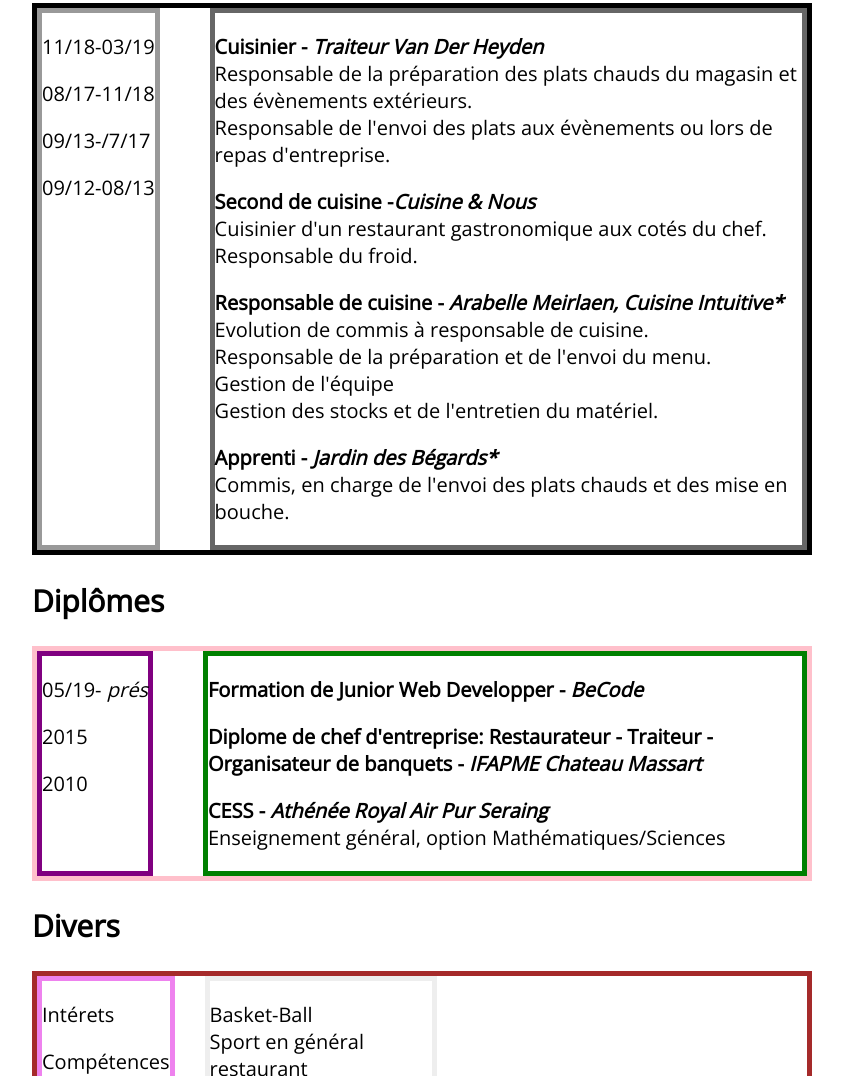
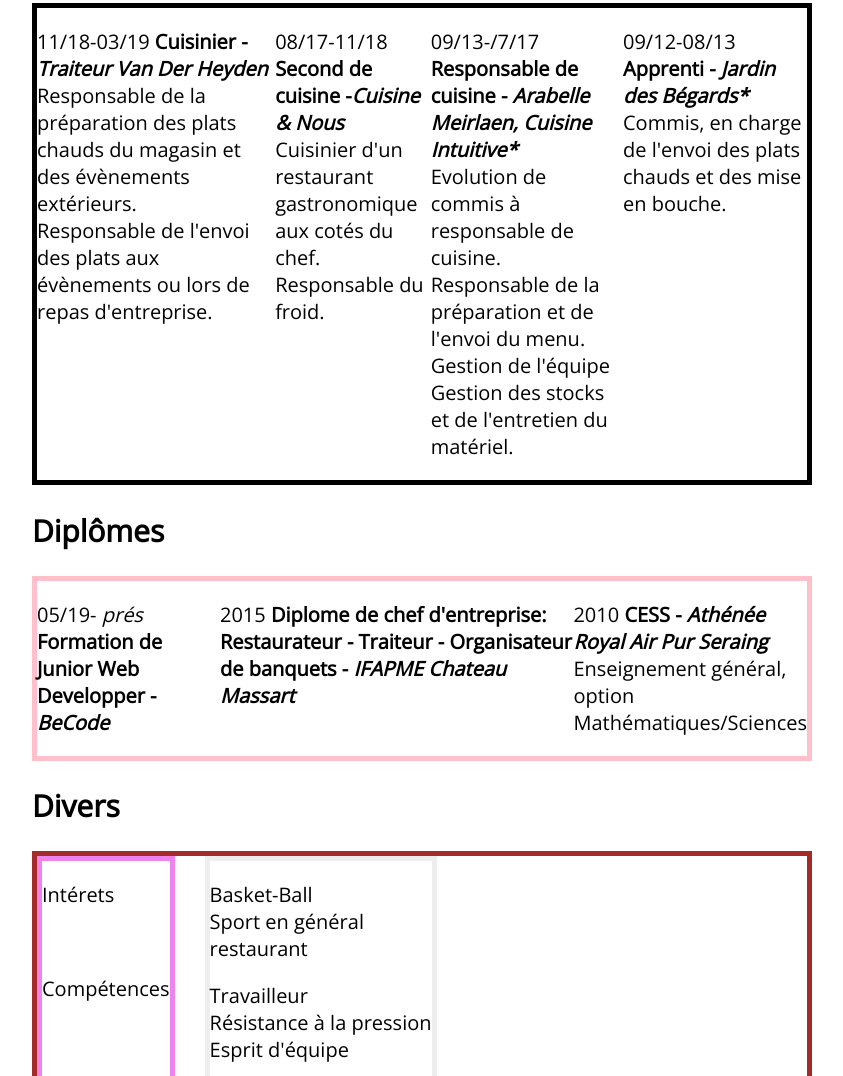
Before and after one commit to SImonJolet/Mon-CV, a plain HTML site: page index.html in a window 1280 px wide. Shown: the part 366-1442 px from the top of the page, without its empty margins (218-1061 px from the left). Drawn offline with nearby package versions, Linux system fonts and the light colour scheme.

Commit message:
correction align1

```diff
--- a/index.html
+++ b/index.html
@@ -26,54 +26,41 @@
     <h2> Expériences professionelles récentes</h2>
     <div class="section1">
 
-      <div class="sec-gauche1">
-
-        <p> 11/18-03/19</p>
-        <p>08/17-11/18</p>
-        <p>09/13-/7/17</p>
-        <p>09/12-08/13</p>
-      </div>
-      <div class="sec-droite1">
-        <p><span class="boite"><b>Cuisinier - <i>Traiteur Van Der Heyden</i></b></span></br>
-          Responsable de la préparation des plats chauds du magasin et des évènements extérieurs.</br>
-          Responsable de l'envoi des plats aux évènements ou lors de repas d'entreprise.
-        </p>
-        <p><span class="boite"><b>Second de cuisine -<i>Cuisine & Nous</i> </b></span></br>
-          Cuisinier d'un restaurant gastronomique aux cotés du chef. </br> Responsable du froid.
-        </p>
-        <p><span class="boite"><b>Responsable de cuisine - <i>Arabelle Meirlaen, Cuisine Intuitive*</i></b></span></br>
-          Evolution de commis à responsable de cuisine.</br>
-          Responsable de la préparation et de l'envoi du menu.</br>
-          Gestion de l'équipe</br>
-          Gestion des stocks et de l'entretien du matériel.
-        </p>
-        <p><span class="boite"><b>Apprenti - <i>Jardin des Bégards*</i></b></span></br>
-          Commis, en charge de l'envoi des plats chauds et des mise en bouche.
+        <p> 11/18-03/19
+          <span><b>Cuisinier - <i>Traiteur Van Der Heyden</i></b></br>
+                    Responsable de la préparation des plats chauds du magasin et des évènements extérieurs.</br>
+                    Responsable de l'envoi des plats aux évènements ou lors de repas d'entreprise.</span></p>
+        <p>08/17-11/18
+          <span><b>Second de cuisine -<i>Cuisine & Nous</i> </b></br>
+          Cuisinier d'un restaurant gastronomique aux cotés du chef. </br> Responsable du froid.</span>
         </p>
 
+        <p>09/13-/7/17
+              <span><b>Responsable de cuisine - <i>Arabelle Meirlaen, Cuisine Intuitive*</i></b></br>
+                  Evolution de commis à responsable de cuisine.</br>
+                  Responsable de la préparation et de l'envoi du menu.</br>
+                  Gestion de l'équipe</br>
+                  Gestion des stocks et de l'entretien du matériel.</span></p>
+
+        <p>09/12-08/13  <span><b>Apprenti - <i>Jardin des Bégards*</i></b></br>
+            Commis, en charge de l'envoi des plats chauds et des mise en bouche.</span></p>
       </div>
-    </div>
+
     <h2> Diplômes </h2>
     <div class="section2">
-      <div class="sec-gauche2">
-        <p>05/19- <i>prés</i></p>
-        <p>2015</p>
-        <p>2010</p>
+        <p>05/19- <i>prés</i>      <span><b>Formation de Junior Web Developper - <i>BeCode</i></b></span>
+</p>
+        <p>2015      <span><b>Diplome de chef d'entreprise: Restaurateur - Traiteur - Organisateur de banquets - <i>IFAPME Chateau Massart</i></b></span>
+</p>
+        <p>2010  <span><b>CESS - <i>Athénée Royal Air Pur Seraing</i></b></br>
+              Enseignement général, option Mathématiques/Sciences</span>
+</p>
 
       </div>
-    <div class="sec-droite2">
-      <p><span class="boite"><b>Formation de Junior Web Developper - <i>BeCode</i></b></span></p>
-      <p><span class="boite"><b>Diplome de chef d'entreprise: Restaurateur - Traiteur - Organisateur de banquets - <i>IFAPME Chateau Massart</i></b></span></p>
-      <p><span class="boite"><b>CESS - <i>Athénée Royal Air Pur Seraing</i></b></span></br>
-      Enseignement général, option Mathématiques/Sciences</p>
-
-    </div>
-
-    </div>
     <h2> Divers</h2>
     <div class="section3">
       <div class="sec-gauche3">
-        <p> Intérets</p>
+        <p> Intérets</p></br>
         <p>Compétences</p>
 
       </div>
@@ -90,4 +77,5 @@
       </div>
     </div>
   </div>
+
 </body>
```
